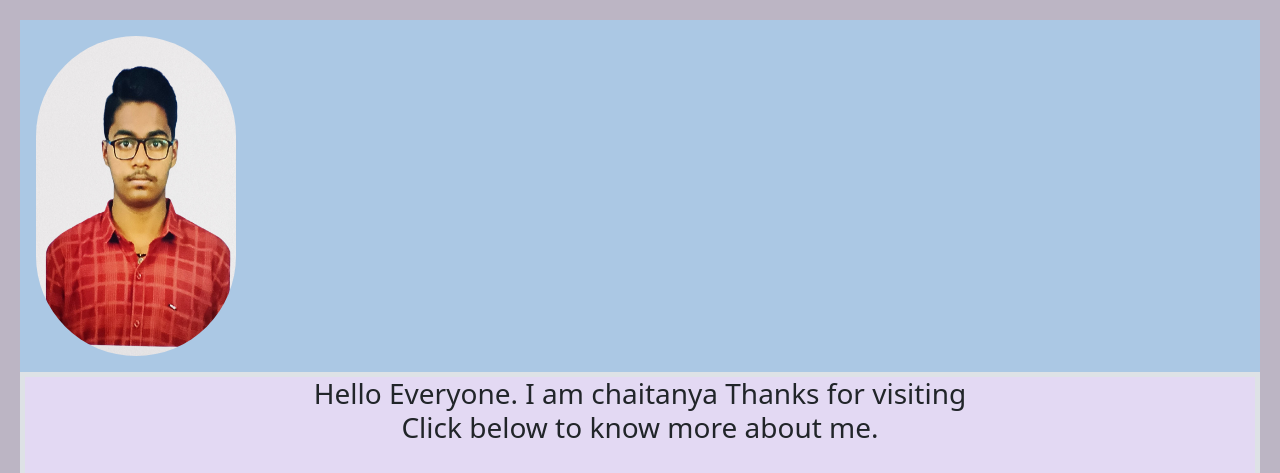
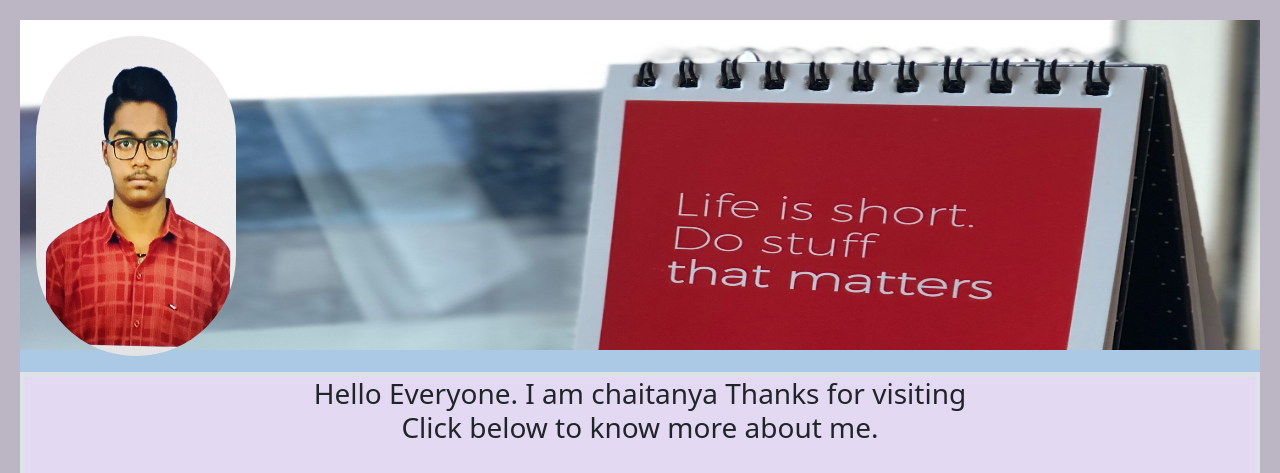
Before and after one commit to Chaitanyakrishna069/MyPortfolio, a plain HTML site: page index.html in a window 1280 px wide. Shown: the top 473 px of the page. Drawn offline with nearby package versions, Linux system fonts and the light colour scheme; the site is published under a folder, as on GitHub Pages, so addresses that start at the root find nothing.

Commit message:
Update project1.css

```diff
--- a/project1.css
+++ b/project1.css
@@ -8,7 +8,7 @@
 }
 .sec1{
     background-color: rgb(171, 200, 228);
-    background-image: url('/project1images/background2.jpg');
+    background-image: url('project1images/background2.jpg');
     background-attachment: fixed;
     background-repeat: no-repeat;
     background-size: 100% 350px;
```
